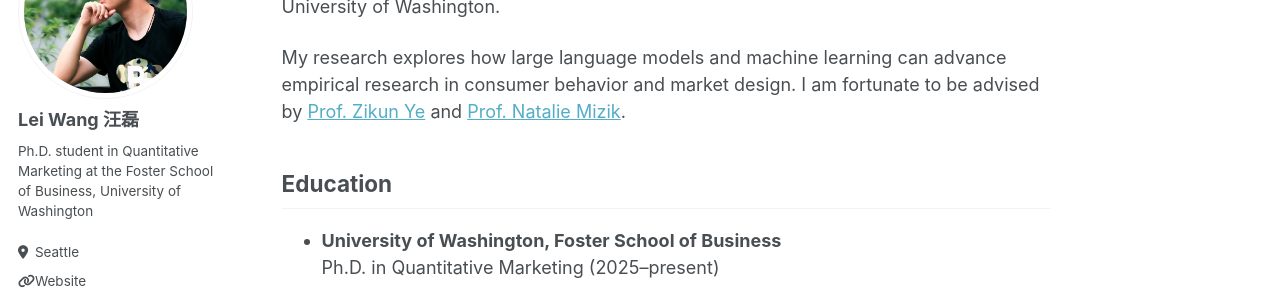
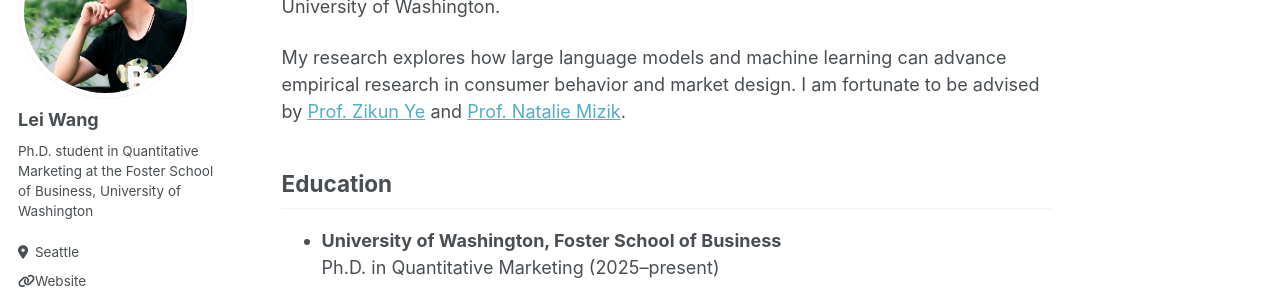
Before and after one commit to Wanglei123SJTU/Wanglei123SJTU.github.io, a Jekyll site: the page built from _pages/about.md, in a window 1280 px wide. Shown: the part 162-462 px from the top of the page. Built offline with Jekyll 4.4.1, drawn with Linux system fonts in a browser that asks for light colours.

Commit message:
Update author name in config file

```diff
--- a/_config.yml
+++ b/_config.yml
@@ -21,7 +21,7 @@ repository: "Wanglei123SJTU.github.io"
 #               Additional customization can be done by editing /_includes/author-profile.html
 author:
   avatar: "Wanglei_pic.png"
-  name: "Lei Wang 汪磊"
+  name: "Lei Wang"
   pronouns:
   bio: "Ph.D. student in Quantitative Marketing at the Foster School of Business, University of Washington"
   location: "Seattle"
```
